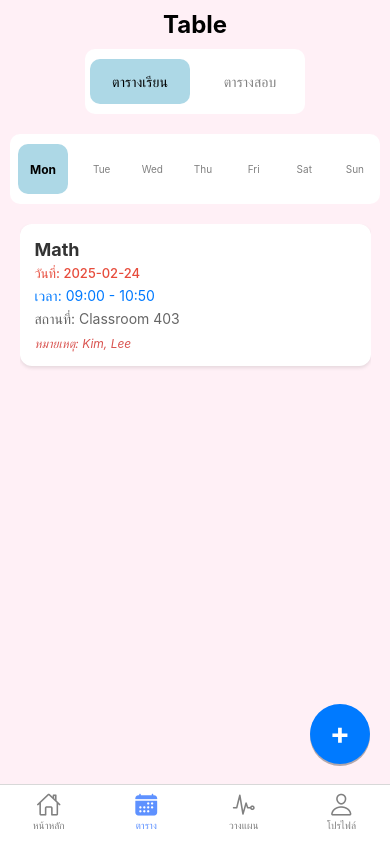
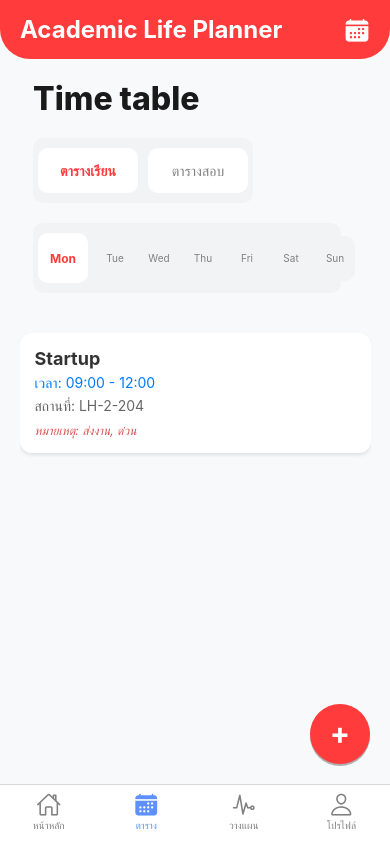
Before and after one commit to Ton-555/AcdemicLifePlanner, a React Native app: screen /Timetable in a window 390 px wide. Built offline with nearby package versions, Linux system fonts and the light colour scheme.

Commit message:
Fix data & ui

```diff
--- a/App.js
+++ b/App.js
@@ -2,7 +2,6 @@ import React from "react";
 import { NavigationContainer } from "@react-navigation/native";
 import { createBottomTabNavigator } from "@react-navigation/bottom-tabs";
 import { Ionicons } from "@expo/vector-icons";
-
 import Dashboard from "./src/screen/Dashboard";
 import Timetable from "./src/screen/Timetable";
 import Planner from "./src/screen/Planner";
--- a/src/data/TimetableStore.js
+++ b/src/data/TimetableStore.js
@@ -3,12 +3,12 @@ const genTimeBlock = (day, hour, minute, date = null) => {
 };
 
 const initial_class_data = [
-  { title: 'Math', startTime: genTimeBlock('MON', 9, 0, '2025-02-24'), endTime: genTimeBlock('MON', 10, 50, '2025-02-24'), location: 'Classroom 403', extra_descriptions: ['Kim', 'Lee'] },
-  { title: 'Mandarin', startTime: genTimeBlock('TUE', 9, 0, '2025-02-25'), endTime: genTimeBlock('TUE', 10, 50, '2025-02-25'), location: 'Language Center', extra_descriptions: ['Chen'] },
+  { title: 'Startup', startTime: genTimeBlock('MON', 9, 0), endTime: genTimeBlock('MON', 12, 0, '2025-02-24'), location: 'LH-2-204', extra_descriptions: ['ส่งงาน', 'ด่วน'] },
+  { title: 'Mobile Application', startTime: genTimeBlock('TUE', 10, 0), endTime: genTimeBlock('TUE', 12, 0, '2025-02-25'), location: 'SC-9-333', extra_descriptions: ['มีการบ้าน'] },
 ];
 
 const initial_exam_data = [
-  { title: 'Midterm: Math', startTime: genTimeBlock('MON', 9, 0, '2025-02-24'), endTime: genTimeBlock('MON', 11, 0, '2025-02-24'), location: 'Exam Hall A101', extra_descriptions: ['No calculators allowed'] },
+  { title: 'Midterm: Startup', startTime: genTimeBlock('MON', 9, 0, '2025-02-24'), endTime: genTimeBlock('MON', 12, 0, '2025-02-24'), location: 'SC-9-333', extra_descriptions: ['No calculators allowed'] },
 ];
 
 const timetableStore = {
--- a/src/screen/Planner.js
+++ b/src/screen/Planner.js
@@ -111,7 +111,6 @@ export default function Planner() {
                         </TouchableOpacity>
                     </View>
 
-                    {/* Section Content */}
                     <View style={styles.listHeader}>
                         <Text style={styles.sectionTitle}>
                             {activeTab === "activity" ? "กิจกรรมแนะนำสำหรับคุณ" : "แผนการเรียนของฉัน"}
--- a/src/screen/Timetable.js
+++ b/src/screen/Timetable.js
@@ -1,19 +1,19 @@
 import React, { useState, useRef, useEffect } from 'react'
 import { View, Text, StyleSheet, TouchableOpacity, ScrollView, Modal, TextInput, Alert, Platform } from 'react-native'
 import DateTimePicker from "@react-native-community/datetimepicker";
+import { Ionicons } from "@expo/vector-icons";
+import timetableStore from '../data/TimetableStore'
 
 const genTimeBlock = (day, hour, minute, date = null) => {
   return { day: day, time: `${String(hour).padStart(2, '0')}:${String(minute).padStart(2, '0')}`, date: date };
 };
-
-import timetableStore from '../data/TimetableStore'
 
 const dayMap = ['MON', 'TUE', 'WED', 'THU', 'FRI', 'SAT', 'SUN'];
 
 const Timetable = () => {
   const [selTable, setSelTable] = useState(1);
   const [selDay, setDay] = useState(1);
-  const [selExamDay, setExamDay] = useState(1); // วันที่เลือกสำหรับตารางสอบ
+  const [selExamDay, setExamDay] = useState(1);
   const [classes, setClasses] = useState(timetableStore.getClasses());
   const [exams, setExams] = useState(timetableStore.getExams());
 
@@ -31,8 +31,8 @@ const Timetable = () => {
   const [isModalVisible, setModalVisible] = useState(false);
   const [newTitle, setNewTitle] = useState('');
   const [newLocation, setNewLocation] = useState('');
-  const [newDay, setNewDay] = useState(selDay); // วันที่เลือก
-  const [newExtraDescriptions, setNewExtraDescriptions] = useState(''); // หมายเหตุเพิ่มเติม
+  const [newDay, setNewDay] = useState(selDay);
+  const [newExtraDescriptions, setNewExtraDescriptions] = useState('');
 
   const [selectedDate, setSelectedDate] = useState(new Date());
   const [showDatePicker, setShowDatePicker] = useState(false);
@@ -47,17 +47,16 @@ const Timetable = () => {
   const [endTimeStr, setEndTimeStr] = useState("");
 
   const formatDateToString = (dateObj) => {
-    // ใช้ local time แทน toISOString() ซึ่งเป็น UTC เพื่อไม่ให้วันที่เคลื่อน
     const year = dateObj.getFullYear();
     const month = String(dateObj.getMonth() + 1).padStart(2, '0');
     const day = String(dateObj.getDate()).padStart(2, '0');
     return `${year}-${month}-${day}`;
   };
 
-  // ฟังก์ชันหาวันจากวันที่ (MON, TUE, WED, ...)
+
   const getDayFromDate = (dateObj) => {
-    const dayOfWeek = dateObj.getDay(); // 0 = Sunday, 1 = Monday, ...
-    const dayIndex = dayOfWeek === 0 ? 6 : dayOfWeek - 1; // แปลงให้ Monday = 0
+    const dayOfWeek = dateObj.getDay();
+    const dayIndex = dayOfWeek === 0 ? 6 : dayOfWeek - 1;
     return dayMap[dayIndex];
   };
 
@@ -98,7 +97,6 @@ const Timetable = () => {
   const displayData = currentDataList
     .filter(item => item.startTime.day === selectedDayString)
     .sort((a, b) => {
-      // จัดเรียงตามวันที่ (date) ก่อน
       if (a.startTime.date && b.startTime.date) {
         const dateCompare = a.startTime.date.localeCompare(b.startTime.date);
         if (dateCompare !== 0) {
@@ -106,7 +104,6 @@ const Timetable = () => {
         }
       }
 
-      // จากนั้นจัดเรียงตามเวลา
       const [aHr, aMin] = a.startTime.time.split(':').map(Number);
       const [bHr, bMin] = b.startTime.time.split(':').map(Number);
 
@@ -120,18 +117,12 @@ const Timetable = () => {
     const actualIndex = (selTable === 1 ? classes : exams).indexOf(item);
     setIsEditMode(true);
     setEditIndex(actualIndex);
-
     setNewTitle(item.title);
     setNewLocation(item.location);
-
-    // Set day from item
     const dayIdx = dayMap.indexOf(item.startTime.day);
     setNewDay(dayIdx + 1);
-
-    // Set extra descriptions
     setNewExtraDescriptions(item.extra_descriptions.join(', '));
 
-    // Parse Existed Times
     const [startHr, startMin] = item.startTime.time.split(':').map(Number);
     const [endHr, endMin] = item.endTime.time.split(':').map(Number);
 
@@ -146,7 +137,6 @@ const Timetable = () => {
     setEndTimeStr(formatDisplayTime(eTime));
 
     if (selTable === 2 && item.startTime.date) {
-      // Parse date string YYYY-MM-DD
       const [year, month, day] = item.startTime.date.split('-').map(Number);
       const dObj = new Date(year, month - 1, day);
       setSelectedDate(dObj);
@@ -165,7 +155,6 @@ const Timetable = () => {
       return;
     }
 
-    // Validation: End time must be after Start time
     const startTotalMinutes = startTimeObj.getHours() * 60 + startTimeObj.getMinutes();
     const endTotalMinutes = endTimeObj.getHours() * 60 + endTimeObj.getMinutes();
 
@@ -253,9 +242,17 @@ const Timetable = () => {
 
   return (
     <View style={styles.containner}>
-      <Text style={styles.hearderText}>Table</Text>
+      <View style={styles.topHeader}>
+        <View>
+          <Text style={styles.topHeaderText}>Academic Life Planner</Text>
+        </View>
+        <Ionicons name="calendar" size={26} color="#fff" />
+      </View>
 
+      <View style={{ padding: 20 }} >
+        <Text style={styles.title}>Time table</Text>
         <View style={styles.toggleButton}>
+
           <TouchableOpacity style={[styles.selTableButton, selTable === 1 && styles.activeSelTableButton]} onPress={() => setSelTable(1)}>
             <Text style={selTable === 1 ? styles.activeText : styles.inActiveText}>ตารางเรียน</Text>
           </TouchableOpacity>
@@ -264,6 +261,8 @@ const Timetable = () => {
             <Text style={selTable === 2 ? styles.activeText : styles.inActiveText}>ตารางสอบ</Text>
           </TouchableOpacity>
         </View>
+
+
         <View style={{ padding: 10 }} />
 
         <View style={styles.toggleDayButton}>
@@ -287,6 +286,9 @@ const Timetable = () => {
             )
           })}
         </View>
+      </View>
+
+
 
       <ScrollView style={styles.listContainer}>
         {displayData.length > 0 ? (
@@ -320,7 +322,6 @@ const Timetable = () => {
             <TextInput style={styles.input} placeholder="ชื่อวิชา / กิจกรรม" value={newTitle} onChangeText={setNewTitle} />
             <TextInput style={styles.input} placeholder="สถานที่" value={newLocation} onChangeText={setNewLocation} />
 
-            {/* เลือกวัน - ตารางเรียนเท่านั้น */}
             {selTable === 1 && (
               <>
                 <Text style={styles.inputLabel}>เลือกวัน:</Text>
@@ -339,7 +340,6 @@ const Timetable = () => {
                   })}
                 </View>
 
-                {/* หมายเหตุเพิ่มเติม - ตารางเรียนเท่านั้น */}
                 <TextInput
                   style={[styles.input, { height: 100, textAlignVertical: 'top' }]}
                   placeholder="หมายเหตุเพิ่มเติม (เช่น ต้องเตรียม A4 สีขาว)"
@@ -358,7 +358,6 @@ const Timetable = () => {
                   </Text>
                 </TouchableOpacity>
 
-                {/* หมายเหตุเพิ่มเติม - ตารางสอบ */}
                 <TextInput
                   style={[styles.input, { height: 100, textAlignVertical: 'top' }]}
                   placeholder="หมายเหตุเพิ่มเติม (เช่น ห้ามนำเครื่องคิดเลข)"
@@ -432,18 +431,33 @@ const Timetable = () => {
 }
 
 const styles = StyleSheet.create({
-  containner: { flex: 1, backgroundColor: '#FFF0F6', alignItems: 'center' },
+  containner: { flex: 1, backgroundColor: '#F8F9FA', alignItems: 'center' },
+  topHeader: {
+    width: '100%',
+    backgroundColor: "#ff3b3b",
+    paddingHorizontal: 20,
+    paddingTop: 15,
+    paddingBottom: 15,
+    flexDirection: 'row',
+    justifyContent: 'space-between',
+    alignItems: 'center',
+    borderBottomLeftRadius: 30,
+    borderBottomRightRadius: 30,
+    elevation: 5,
+  },
+  title: { fontSize: 32, fontWeight: "800", color: "#1a1a1a", marginBottom: 20 },
+  topHeaderText: { color: "#fff", fontWeight: "bold", fontSize: 24 },
   hearderText: { fontSize: 24, fontWeight: 'bold', paddingTop: 10, paddingBottom: 10 },
-  toggleButton: { flexDirection: 'row', justifyContent: 'space-around', alignItems: 'center', width: 220, paddingVertical: 5, backgroundColor: 'white', borderRadius: 10 },
-  selTableButton: { width: 100, height: 45, backgroundColor: 'white', justifyContent: 'center', alignItems: 'center', borderRadius: 10, margin: 5 },
-  activeSelTableButton: { backgroundColor: 'lightblue' },
-  activeText: { color: 'black' },
+  toggleButton: { flexDirection: 'row', justifyContent: 'space-around', alignItems: 'center', width: 220, paddingVertical: 5, backgroundColor: "#F1F3F5", borderRadius: 10 },
+  selTableButton: { width: 100, height: 45, backgroundColor: "white", justifyContent: 'center', alignItems: 'center', borderRadius: 10, margin: 5, elevation: 3, shadowOpacity: 0.1 },
+  activeSelTableButton: { backgroundColor: "white" },
+  activeText: { color: "#ff3b3b", fontWeight: "bold" },
   inActiveText: { color: 'grey' },
-  toggleDayButton: { flexDirection: 'row', justifyContent: 'space-around', alignItems: 'center', width: '95%', paddingVertical: 5, backgroundColor: 'white', borderRadius: 10 },
-  selDayButton: { width: 40, height: 45, backgroundColor: 'white', justifyContent: 'center', alignItems: 'center', borderRadius: 10, margin: 2 },
-  fontDayActive: { fontSize: 12, color: 'black', fontWeight: 'bold' },
+  toggleDayButton: { flexDirection: 'row', justifyContent: 'space-around', alignItems: 'center', width: '95%', paddingVertical: 5, backgroundColor: '#F1F3F5', borderRadius: 10 },
+  selDayButton: { width: 40, height: 45, backgroundColor: '#F1F3F5', justifyContent: 'center', alignItems: 'center', borderRadius: 10, margin: 2 },
+  fontDayActive: { fontSize: 12, color: "#ff3b3b", fontWeight: 'bold' },
   fontDayInActive: { fontSize: 10, color: 'grey' },
-  activeSelDayButton: { width: 50, height: 50, backgroundColor: 'lightblue', justifyContent: 'center', alignItems: 'center', borderRadius: 10, margin: 5 },
+  activeSelDayButton: { width: 50, height: 50, backgroundColor: 'white', justifyContent: 'center', alignItems: 'center', borderRadius: 10, margin: 5 },
   listContainer: { width: '90%', marginTop: 20 },
   card: { backgroundColor: 'white', padding: 15, borderRadius: 12, marginBottom: 15, shadowColor: "#000", shadowOffset: { width: 0, height: 2 }, shadowOpacity: 0.1, shadowRadius: 3.84, elevation: 5 },
   cardTitle: { fontSize: 18, fontWeight: 'bold', color: '#333', marginBottom: 5 },
@@ -452,7 +466,7 @@ const styles = StyleSheet.create({
   cardLocation: { fontSize: 14, color: '#666' },
   cardExtra: { fontSize: 12, color: '#d9534f', marginTop: 8, fontStyle: 'italic' },
   noDataText: { textAlign: 'center', marginTop: 50, fontSize: 16, color: '#888' },
-  fab: { position: 'absolute', width: 60, height: 60, alignItems: 'center', justifyContent: 'center', right: 20, bottom: 20, backgroundColor: '#007AFF', borderRadius: 30, elevation: 8, shadowColor: '#000', shadowOpacity: 0.3, shadowOffset: { width: 0, height: 2 } },
+  fab: { position: 'absolute', width: 60, height: 60, alignItems: 'center', justifyContent: 'center', right: 20, bottom: 20, backgroundColor: "#ff3b3b", borderRadius: 30, elevation: 8, shadowColor: '#000', shadowOpacity: 0.3, shadowOffset: { width: 0, height: 2 } },
   fabText: { fontSize: 30, color: 'white', fontWeight: 'bold', marginTop: -2 },
   modalOverlay: { flex: 1, backgroundColor: 'rgba(0,0,0,0.5)', justifyContent: 'center', alignItems: 'center' },
   modalContent: { width: '85%', maxHeight: '90%', backgroundColor: 'white', borderRadius: 20, padding: 20, elevation: 5 },
```
Lines whose indentation alone changed are shown as unchanged.
